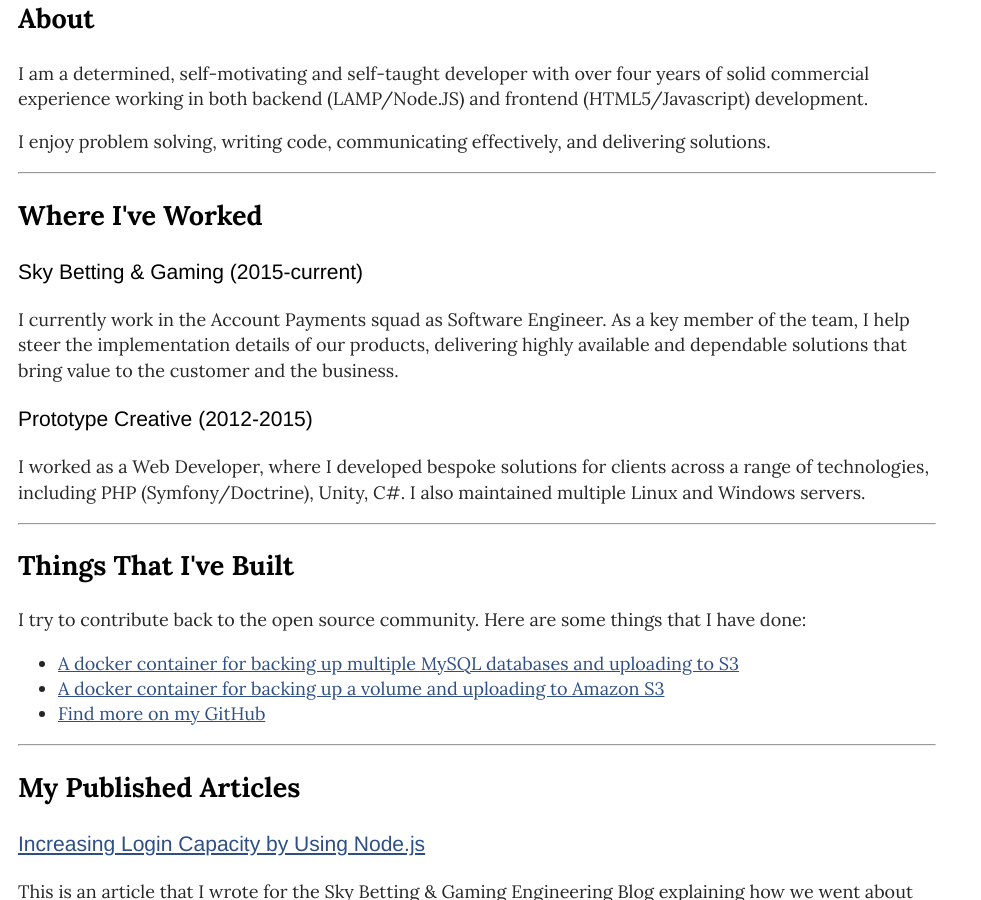
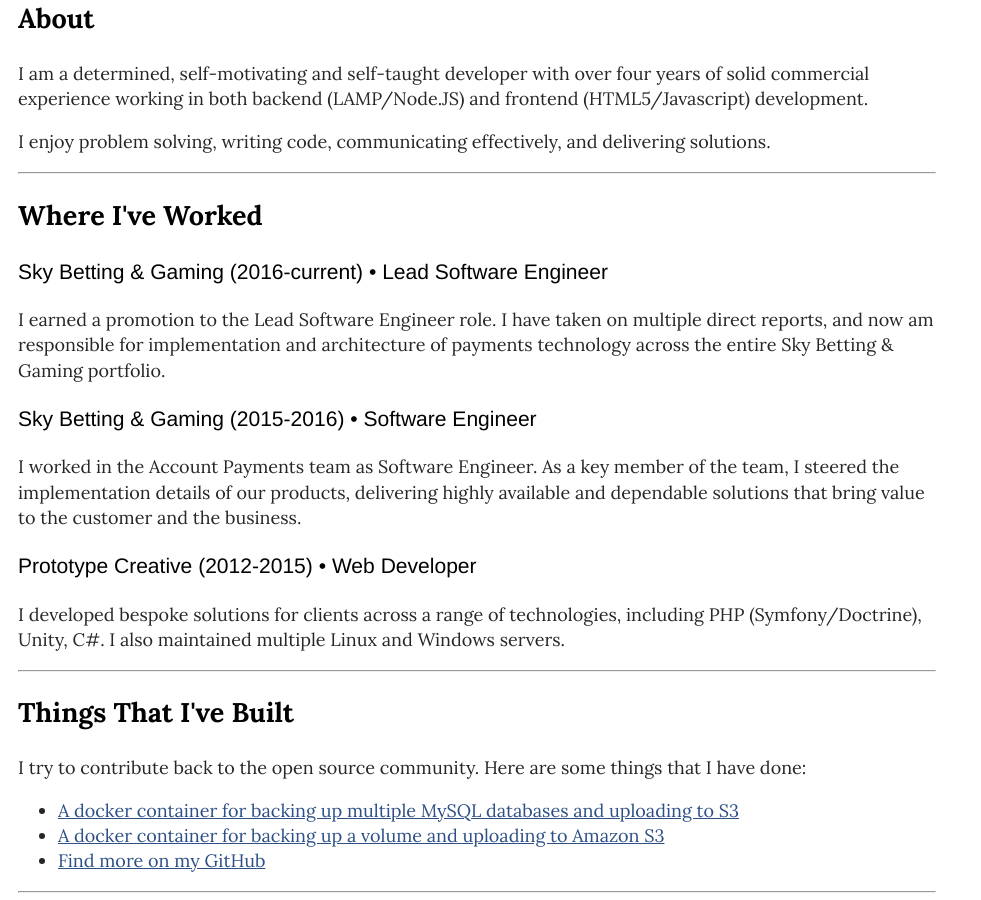
Before and after one commit to ThomasLomas/thomaslomas.github.io, a Jekyll site: the page built from index.html, in a window 1280 px wide and 900 px high, scrolled down 215 px. Shown: the whole window, without its empty margins (0-981 px from the left). Built offline with Jekyll 4.4.1, drawn with Linux system fonts in a browser that asks for light colours.

Commit message:
Add new lead role

```diff
--- a/index.html
+++ b/index.html
@@ -10,11 +10,14 @@
 <hr />
 
 <h2>Where I've Worked</h2>
-<h3>Sky Betting &amp; Gaming (2015-current)</h3>
-<p>I currently work in the Account Payments squad as Software Engineer. As a key member of the team, I help steer the implementation details of our products, delivering highly available and dependable solutions that bring value to the customer and the business.</p>
+<h3>Sky Betting &amp; Gaming (2016-current) &bull; Lead Software Engineer</h3>
+<p>I earned a promotion to the Lead Software Engineer role. I have taken on multiple direct reports, and now am responsible for implementation and architecture of payments technology across the entire Sky Betting &amp; Gaming portfolio.</p>
 
-<h3>Prototype Creative (2012-2015)</h3>
-<p>I worked as a Web Developer, where I developed bespoke solutions for clients across a range of technologies, including PHP (Symfony/Doctrine), Unity, C#. I also maintained multiple Linux and Windows servers.</p>
+<h3>Sky Betting &amp; Gaming (2015-2016) &bull; Software Engineer</h3>
+<p>I worked in the Account Payments team as Software Engineer. As a key member of the team, I steered the implementation details of our products, delivering highly available and dependable solutions that bring value to the customer and the business.</p>
+
+<h3>Prototype Creative (2012-2015) &bull; Web Developer</h3>
+<p>I developed bespoke solutions for clients across a range of technologies, including PHP (Symfony/Doctrine), Unity, C#. I also maintained multiple Linux and Windows servers.</p>
 
 <hr />
 
```
